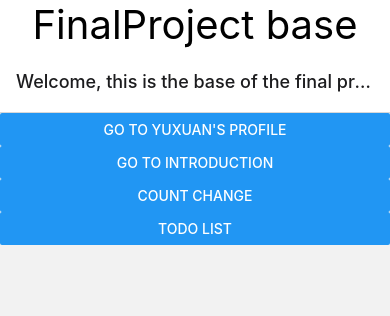
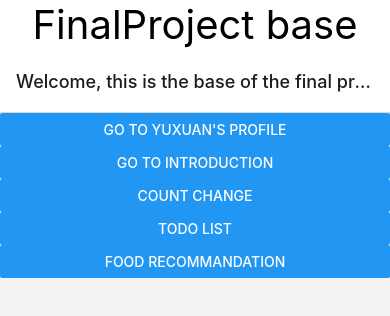
Before and after one commit to YuxuanXiong1/CS153_Sum23_CA1Yuxuan, a React Native app in the folder CA1/: screen / in a window 390 px wide. Shown: the top 316 px of the page. Built offline with nearby package versions, Linux system fonts and the light colour scheme.

Commit message:
1231
231

```diff
--- a/CA1/components/StackDemo.js
+++ b/CA1/components/StackDemo.js
@@ -4,6 +4,7 @@ import {NavigationContainer} from '@react-navigation/native';
 import {createNativeStackNavigator} from '@react-navigation/native-stack';
 import CountChange from './CountChange';
 import TodoList from './TodoList';
+import APIdemo from'./APIdemo';
 
 const Stack = createNativeStackNavigator();
 
@@ -34,6 +35,12 @@ const HomeScreen = ({navigation}) => {
                 navigation.navigate('TodoList')
                 }
             />
+            <Button
+                title="Food Recommandation"
+                onPress={() =>
+                navigation.navigate('APIdemo')
+                }
+            />
       </View>
     );
   };
@@ -62,6 +69,7 @@ const MyStack = () => {
         <Stack.Screen name="Introduction" component={intro} />
         <Stack.Screen name="CountChange" component={CountChange} />
         <Stack.Screen name="TodoList" component={TodoList} />
+        <Stack.Screen name="Food Recommandation" component={APIdemo} />
       </Stack.Navigator>
     </NavigationContainer>
   );
```
